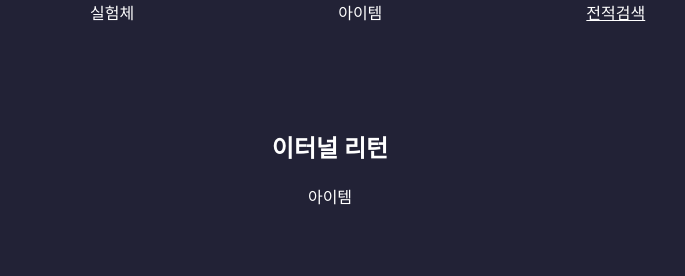
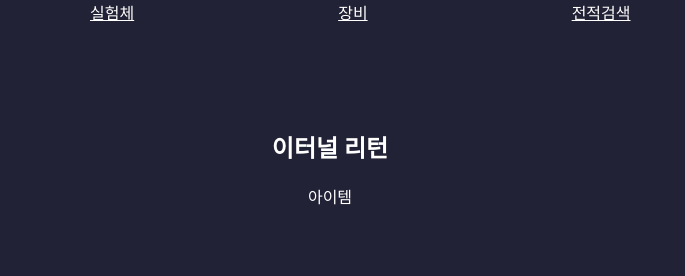
Before and after one commit to chayk310/ER.github.io, a plain HTML site: page Item.html in a window 1280 px wide. Shown: the full height of the page, 310-995 px from the left. Drawn offline with Linux system fonts and the light colour scheme.

Commit message:
Update Item.html

```diff
--- a/Item.html
+++ b/Item.html
@@ -16,8 +16,8 @@
     <header id="grid">
       <div><a href="https://chayk310.github.io/ER.github.io/"><img src="assets/images/logo__white.png" width="300" height="105"></a></div>
       <div>
-        <a class="nav">실험체</a>
-        <a class="nav">아이템</a>
+        <a href="https://chayk310.github.io/ER.github.io/Character.html"class="nav">실험체</a>
+        <a href="https://chayk310.github.io/ER.github.io/Item.html"class="nav">장비</a>
         <a class="nav" href="https://dak.gg/er?hl=ko&utm_source=dak.gg&utm_medium=inhouse&utm_campaign=family">전적검색</a></div>
     </header>
   </nav>
```
